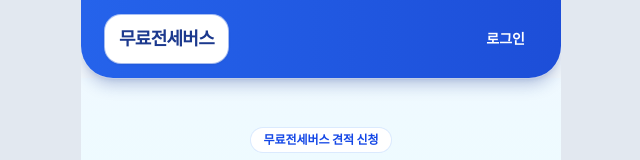
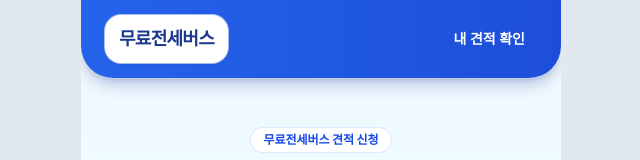
Before and after one commit to picassoautokr-pixel/free-tour-bus, a Next.js app: page / in a window 1280 px wide. Shown: the top 160 px of the page, without its empty margins (319-959 px from the left). Built offline with nearby package versions, Linux system fonts and the light colour scheme; no server answers.

Commit message:
fix: 헤더 로그인 버튼 텍스트 '내 견적 확인'으로 변경

```diff
--- a/components/site/SiteHeroSection.tsx
+++ b/components/site/SiteHeroSection.tsx
@@ -16,7 +16,7 @@ export function SiteHeroSection() {
           href="/client/dashboard"
           className="rounded-full px-3 py-2 text-sm font-semibold text-white transition hover:bg-white/15 hover:text-white"
         >
-          로그인
+          내 견적 확인
         </Link>
       </header>
 
```
